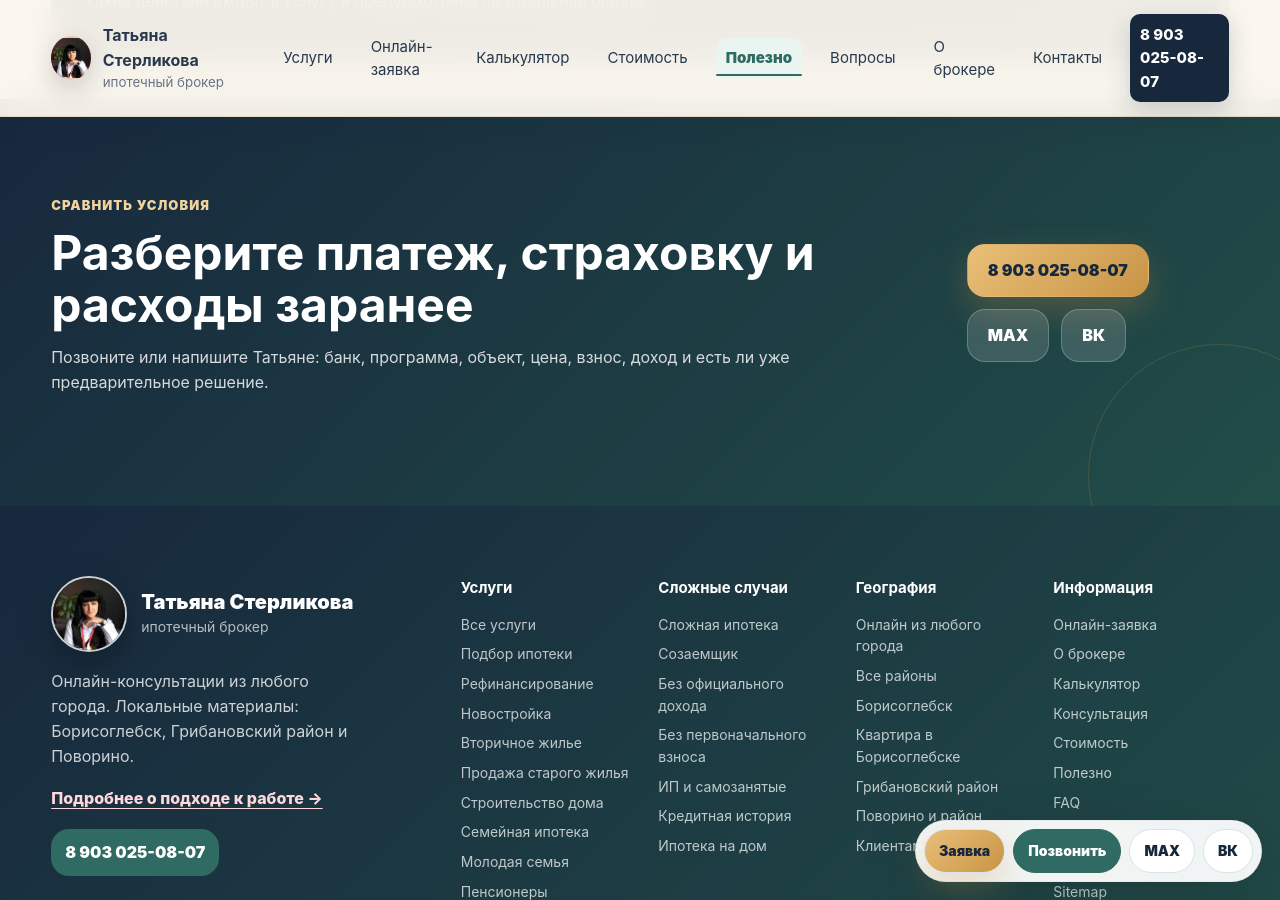
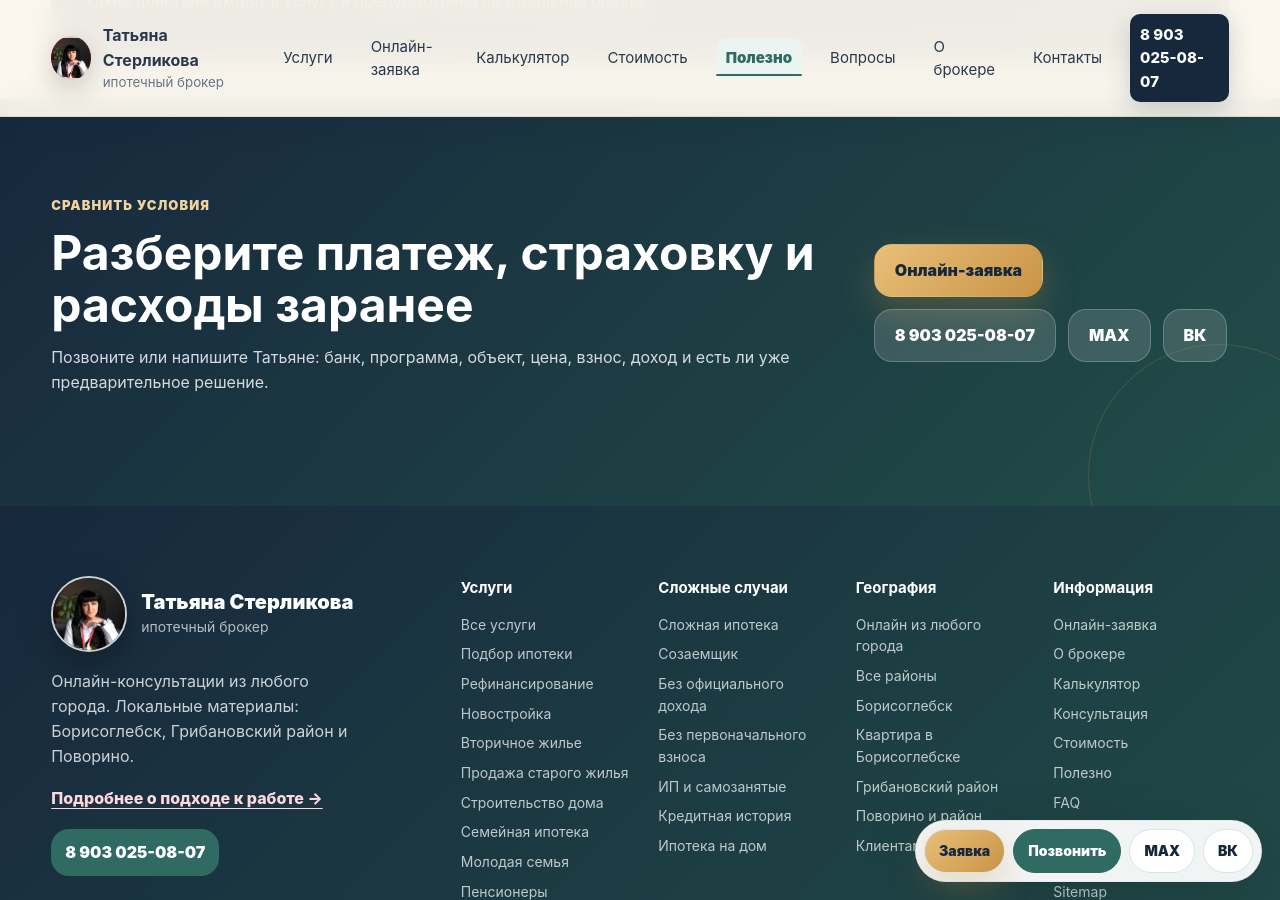
Before and after one commit to deputat36/broker, a Jekyll site: the page built from polezno/strahovanie-pri-ipoteke.md, in a window 1280 px wide and 900 px high, scrolled down 3347 px. Built offline with Jekyll 4.4.1, drawn with Linux system fonts in a browser that asks for light colours.

Commit message:
Добавить компактный маршрут заявки в материал о страховании

```diff
--- a/polezno/strahovanie-pri-ipoteke.md
+++ b/polezno/strahovanie-pri-ipoteke.md
@@ -91,7 +91,8 @@
     <p>Позвоните или напишите Татьяне: банк, программа, объект, цена, взнос, доход и есть ли уже предварительное решение.</p>
   </div>
   <div class="cta-actions">
-    <a class="btn btn-primary" href="tel:+79030250807">8 903 025-08-07</a>
+    <a class="btn btn-primary" href="{{ '/online-zayavka/' | relative_url }}?source={{ page.url | url_encode }}&amp;scenario={{ 'Страхование при ипотеке' | url_encode }}">Онлайн-заявка</a>
+    <a class="btn btn-secondary" href="tel:+79030250807">8 903 025-08-07</a>
     <button class="btn btn-secondary" type="button" data-copy-phone>MAX</button>
     <a class="btn btn-secondary" href="https://vk.com/tatyanasterlikova" rel="noopener">ВК</a>
   </div>
```
